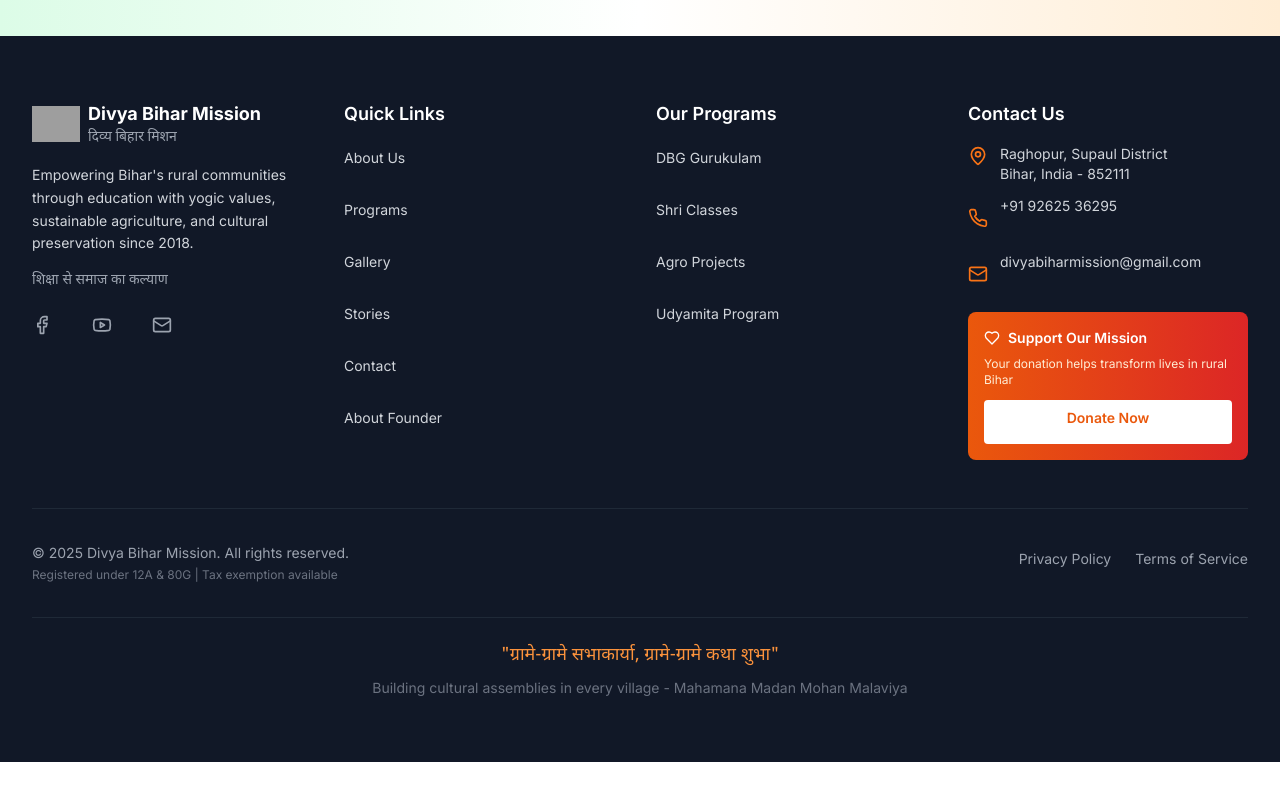
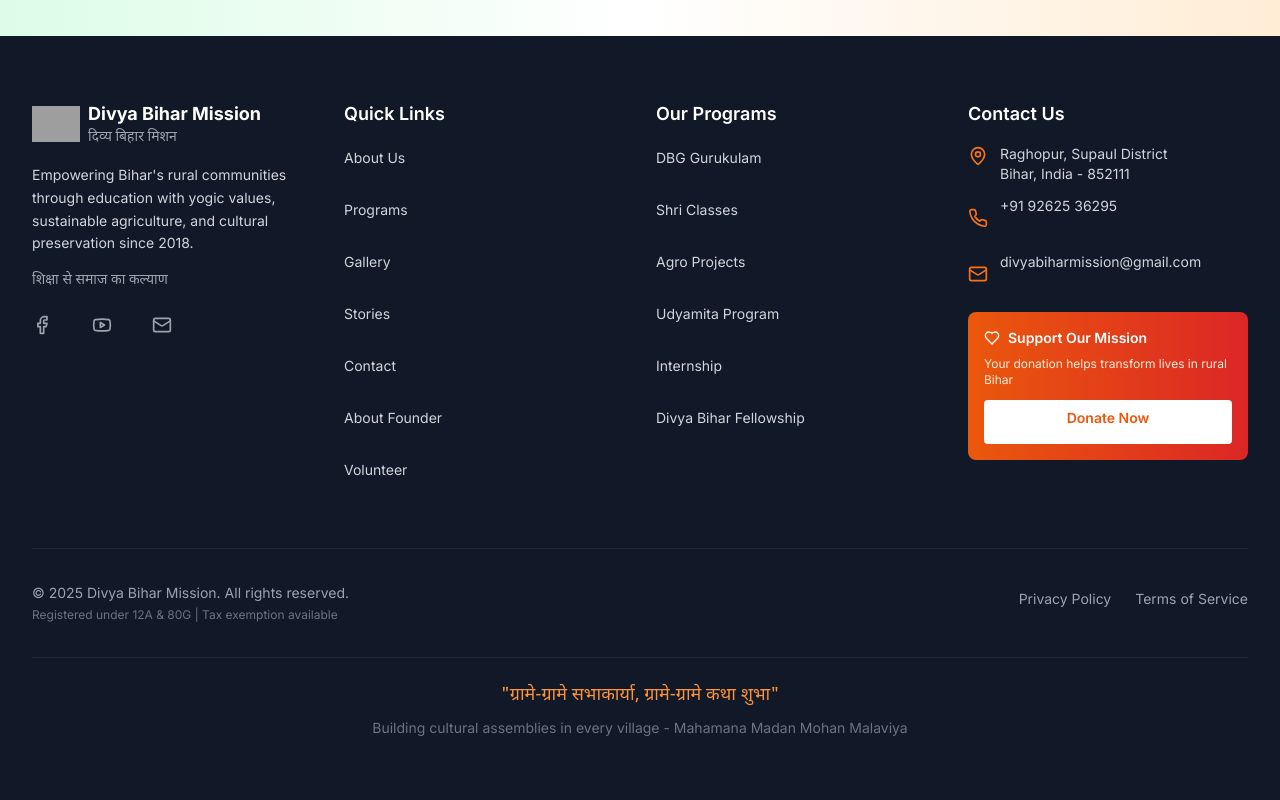
Before and after one commit to rksiitd1/gurukulam-v6, a Next.js app: page /volunteer in a window 1280 px wide. Shown: the part 2296-3096 px from the top of the page. Before the commit the page ends 3058 px from the top, so only its background shows below. Built offline with nearby package versions, Linux system fonts and the light colour scheme; grey boxes are pictures that could not be loaded.

Commit message:
add quick links

```diff
--- a/components/footer.tsx
+++ b/components/footer.tsx
@@ -10,6 +10,7 @@ export function Footer() {
     { name: "Stories", href: "/blog" },
     { name: "Contact", href: "/contact" },
     { name: "About Founder", href: "/about-founder" },
+    { name: "Volunteer", href: "/volunteer" },
   ]
 
   const programs = [
@@ -17,6 +18,8 @@ export function Footer() {
     { name: "Shri Classes", href: "/programs/shri-classes" },
     { name: "Agro Projects", href: "/programs/agriculture" },
     { name: "Udyamita Program", href: "/programs/udyamita" },
+    { name: "Internship", href: "/internship" },
+    { name: "Divya Bihar Fellowship", href: "/fellowship" },
   ]
 
   return (
```
